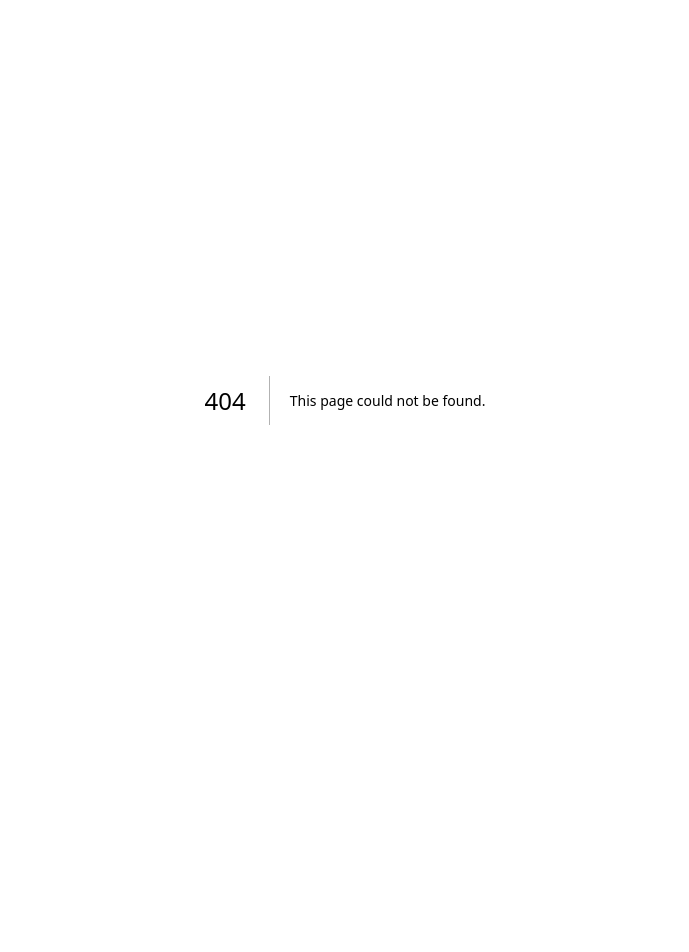
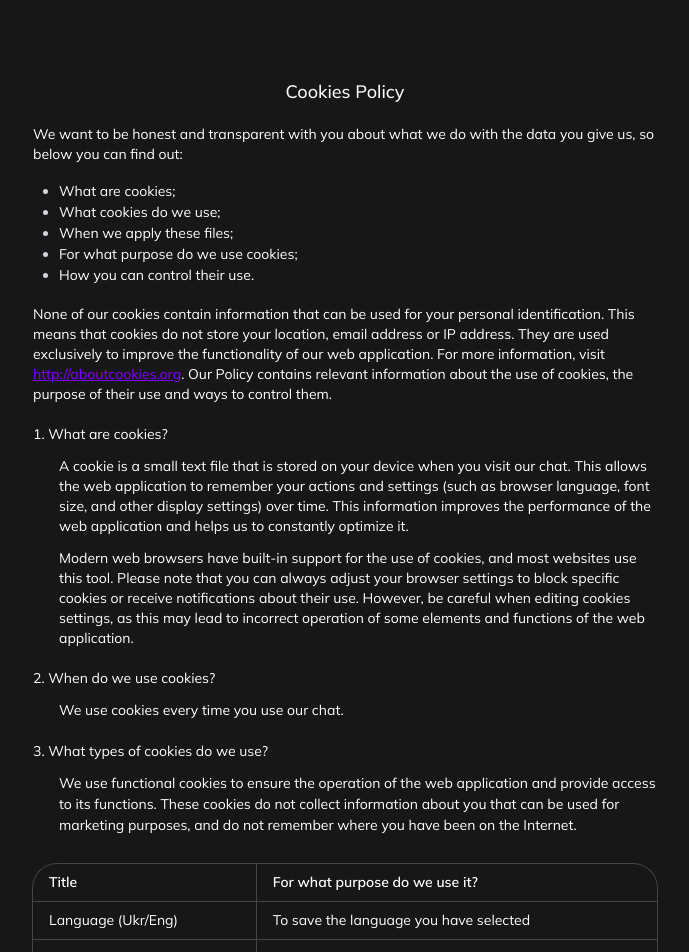
Before and after one commit to kpovel/tereveni-chat, a Next.js app: page /1/cookies-policy in a window 1280 px wide. Before the commit this address had no page. Shown: the top 952 px of the page, without its empty margins (295-984 px from the left). Before the commit the page ends 800 px from the top, so only its background shows below. Built offline with nearby package versions, Linux system fonts and the light colour scheme.

Commit message:
feat: create cookie-policy page

```diff
--- /dev/null
+++ b/mdx-components.tsx
@@ -0,0 +1,68 @@
+import type { MDXComponents } from "mdx/types";
+import Link from "next/link";
+
+export function useMDXComponents(components: MDXComponents): MDXComponents {
+  return {
+    h1: ({ children }) => {
+      return (
+        <h1 className="text-center text-lg font-medium text-neutral-50">
+          {children}
+        </h1>
+      );
+    },
+    h2: ({ children }) => {
+      return <h2 className="text-sm font-normal text-white mt-5 mb-3">{children}</h2>;
+    },
+    a: ({ children, href }) => {
+      if (href?.startsWith("mailto:")) {
+        return (
+          <Link href={href!} className="text-[#7C01F6]">
+            {children}
+          </Link>
+        );
+      }
+
+      return (
+        <Link
+          href={href!}
+          target="_blank"
+          rel="noopener noreferrer"
+          className="text-[#7C01F6]"
+        >
+          {children}
+        </Link>
+      );
+    },
+    ul: ({ children }) => {
+      return <ul className="*:pl-0 my-3">{children}</ul>;
+    },
+    li: ({ children }) => {
+      return <li className="leading-normal m-0 text-sm *:my-3">{children}</li>;
+    },
+    p: ({ children }) => {
+      return <p className="text-sm">{children}</p>;
+    },
+    table: ({ children }) => {
+      return (
+        <table className="border-collapse rounded-[24px] border-hidden leading-normal shadow-[0_0_0_1px_#444444]">
+          {children}
+        </table>
+      );
+    },
+    th: ({ children }) => {
+      return (
+        <th className="border border-[#444444] px-4 py-2 align-middle text-white">
+          {children}
+        </th>
+      );
+    },
+    td: ({ children }) => {
+      return (
+        <td className="border border-[#444444] px-4 py-2 align-middle text-white">
+          {children}
+        </td>
+      );
+    },
+    ...components,
+  };
+}
--- a/next.config.mjs
+++ b/next.config.mjs
@@ -1,6 +1,17 @@
 import "./src/env.mjs";
+import remarkGfm from "remark-gfm";
+import createMDX from "@next/mdx";
 
 /** @type {import('next').NextConfig} */
-const nextConfig = {};
+const nextConfig = {
+  pageExtensions: ["js", "jsx", "mdx", "ts", "tsx"],
+};
 
-export default nextConfig;
+const withMDX = createMDX({
+  options: {
+    remarkPlugins: [remarkGfm],
+    rehypePlugins: [],
+  },
+});
+
+export default withMDX(nextConfig);
--- /dev/null
+++ b/src/app/[lang]/cookies-policy/en.mdx
@@ -0,0 +1,78 @@
+# Cookies Policy
+
+We want to be honest and transparent with you about what we do with the data
+you give us, so below you can find out:
+
+- What are cookies;
+- What cookies do we use;
+- When we apply these files;
+- For what purpose do we use cookies;
+- How you can control their use.
+
+None of our cookies contain information that can be used for your personal
+identification. This means that cookies do not store your location, email
+address or IP address. They are used exclusively to improve the functionality
+of our web application. For more information, visit
+[http://aboutcookies.org](http://aboutcookies.org). Our Policy contains
+relevant information about the use of cookies, the purpose of their use and
+ways to control them.
+
+## 1. What are cookies?
+
+<div class="*:list-none">
+- A cookie is a small text file that is stored on your device when you visit
+our chat. This allows the web application to remember your actions and
+settings (such as browser language, font size, and other display settings)
+over time. This information improves the performance of the web application
+and helps us to constantly optimize it.
+
+- Modern web browsers have built-in support for the use of cookies, and most
+websites use this tool. Please note that you can always adjust your browser
+settings to block specific cookies or receive notifications about their use.
+However, be careful when editing cookies settings, as this may lead to
+incorrect operation of some elements and functions of the web application.
+</div>
+
+## 2. When do we use cookies?
+
+<div class="*:list-none">
+- We use cookies every time you use our chat.
+</div>
+
+## 3. What types of cookies do we use?
+
+<div class="*:list-none">
+- We use functional cookies to ensure the operation of the web application and
+provide access to its functions. These cookies do not collect information
+about you that can be used for marketing purposes, and do not remember where
+you have been on the Internet.
+</div>
+
+
+| Title              | For what purpose do we use it?         |
+| ------------------ | -------------------------------------- |
+| Language (Ukr/Eng) | To save the language you have selected |
+| Access token       | To authorize users                     |
+
+## 4. How to control the use of cookies?
+
+<div class="*:list-none">
+- If you no longer want to accept cookies or store them on your device, you can
+control the use of cookies as follows:
+
+- Go to browser settings. There you can manage your cookie settings or delete all
+saved cookies. For step-by-step instructions, visit
+[https://www.aboutcookies.org/how-to-manage-and-delete-cookies](https://www.aboutcookies.org/how-to-manage-and-delete-cookies).
+</div>
+
+## 5. Updating the Cookies Policy
+
+<div class="*:list-none">
+- We may update our Privacy Policy from time to time. In case of significant
+changes, we will notify you.
+</div>
+
+## Contact us
+
+If you have any questions about how we use cookies, please contact us at
+[chat.creators.01@gmail.com](mailto:chat.creators.01@gmail.com).
--- /dev/null
+++ b/src/app/[lang]/cookies-policy/page.tsx
@@ -0,0 +1,24 @@
+import { ReactNode } from "react";
+import EnCookiePolicy from "./en.mdx";
+
+export default function CookiesPolicy({
+  params,
+}: {
+  params: { lang: "en" | "uk" };
+}) {
+  return (
+    <InfoLayout>
+      <EnCookiePolicy />
+    </InfoLayout>
+  );
+}
+
+function InfoLayout({ children }: { children: ReactNode }) {
+  return (
+    <main className="w-full px-6 pb-10 pt-[78px]">
+      <div className="prose mx-auto items-stretch text-white">
+        {children}
+      </div>
+    </main>
+  );
+}
--- a/tailwind.config.ts
+++ b/tailwind.config.ts
@@ -5,6 +5,7 @@ const config: Config = {
     './src/pages/**/*.{js,ts,jsx,tsx,mdx}',
     './src/components/**/*.{js,ts,jsx,tsx,mdx}',
     './src/app/**/*.{js,ts,jsx,tsx,mdx}',
+    './mdx-components.tsx',
   ],
   theme: {
     extend: {
@@ -19,14 +20,11 @@ const config: Config = {
         'lg': '1024px',
         'xl': '1280px',
       },
-      fontFamily: {
-        main: ['Montserrat']
-      },
       blur: {
         '2xl': '50px',
       }
     },
   },
-  plugins: [],
+  plugins: [require('@tailwindcss/typography')],
 }
 export default config
```
Also changed, not shown: package.json (+7 -1 lines), 1 other file (tests, documents, lock files or other folders).
